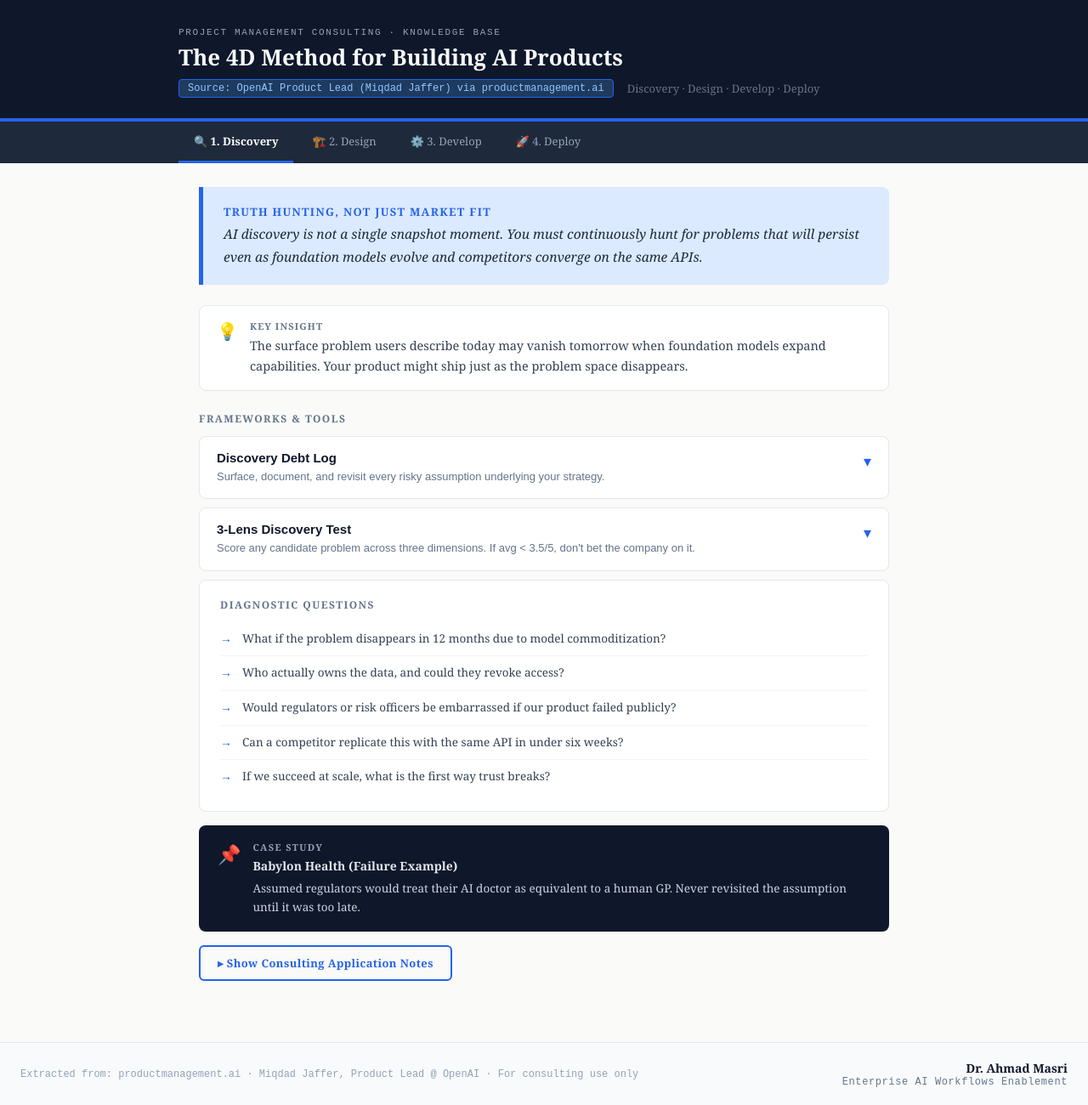
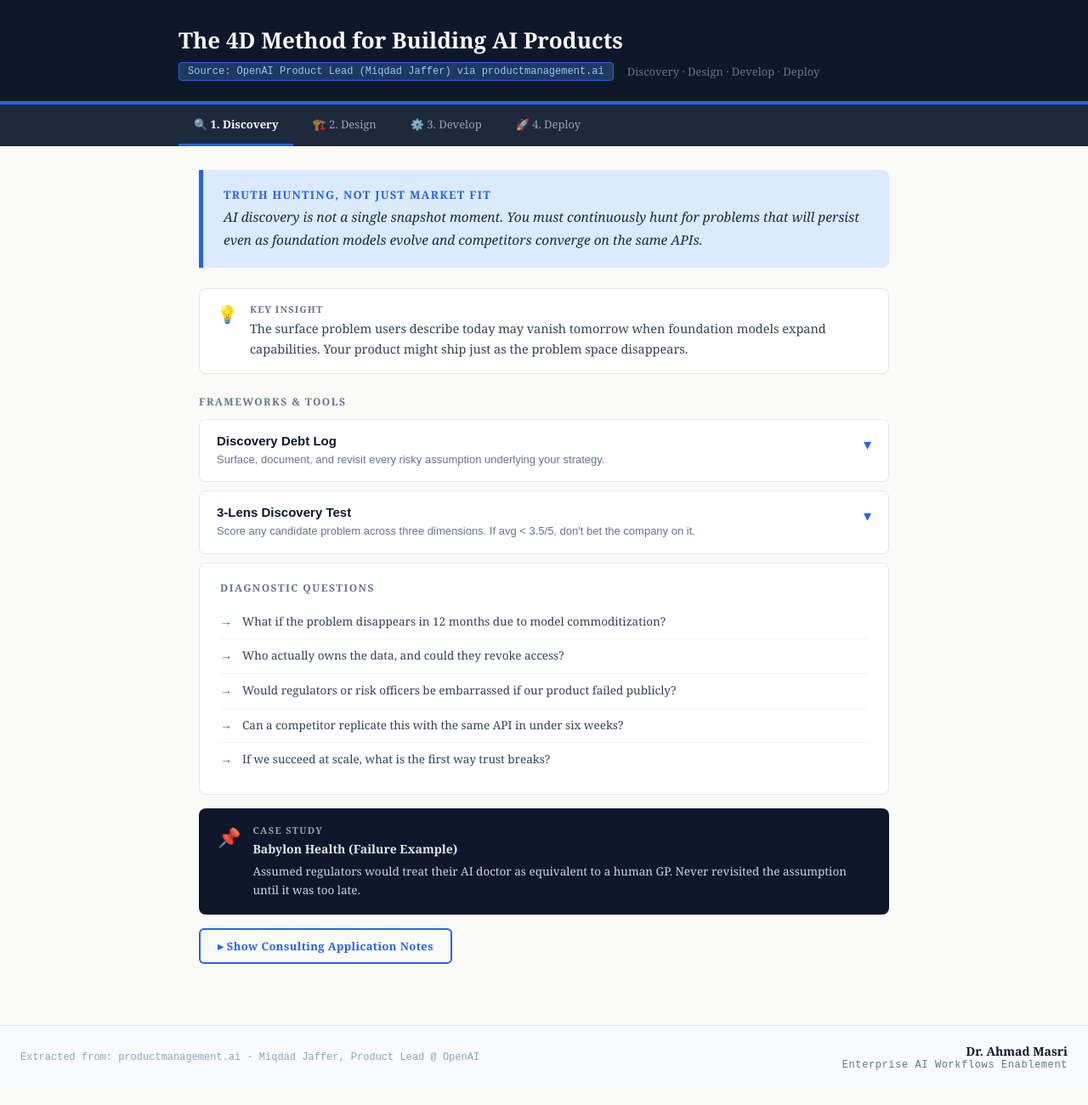
Before and after one commit to ahmasri/4D-Method-for-agenticAI-production-, a plain HTML site: page index.html in a window 1280 px wide. Shown: the whole page at 85% size. Drawn offline with Linux system fonts and the light colour scheme.

Commit message:
Update index.html
Text adjustment

```diff
--- a/index.html
+++ b/index.html
@@ -3,7 +3,7 @@
 <head>
 <meta charset="UTF-8" />
 <meta name="viewport" content="width=device-width, initial-scale=1.0"/>
-<title>4D Method — AI Product Knowledge Base</title>
+<title>4D Method — AI Product</title>
 <style>
   *, *::before, *::after { box-sizing: border-box; margin: 0; padding: 0; }
   body {
@@ -237,7 +237,7 @@
 <!-- HEADER -->
 <div class="header">
   <div class="header-inner">
-    <div class="header-eyebrow">Project Management Consulting · Knowledge Base</div>
+
     <h1>The 4D Method for Building AI Products</h1>
     <div class="header-meta">
       <span class="header-badge">Source: OpenAI Product Lead (Miqdad Jaffer) via productmanagement.ai</span>
@@ -542,7 +542,7 @@
 
 <!-- FOOTER -->
 <div class="footer">
-  <div class="footer-source">Extracted from: productmanagement.ai · Miqdad Jaffer, Product Lead @ OpenAI · For consulting use only</div>
+  <div class="footer-source">Extracted from: productmanagement.ai · Miqdad Jaffer, Product Lead @ OpenAI</div>
   <div class="footer-sig">
     <div class="footer-name">Dr. Ahmad Masri</div>
     <div class="footer-role">Enterprise AI Workflows Enablement</div>
```
